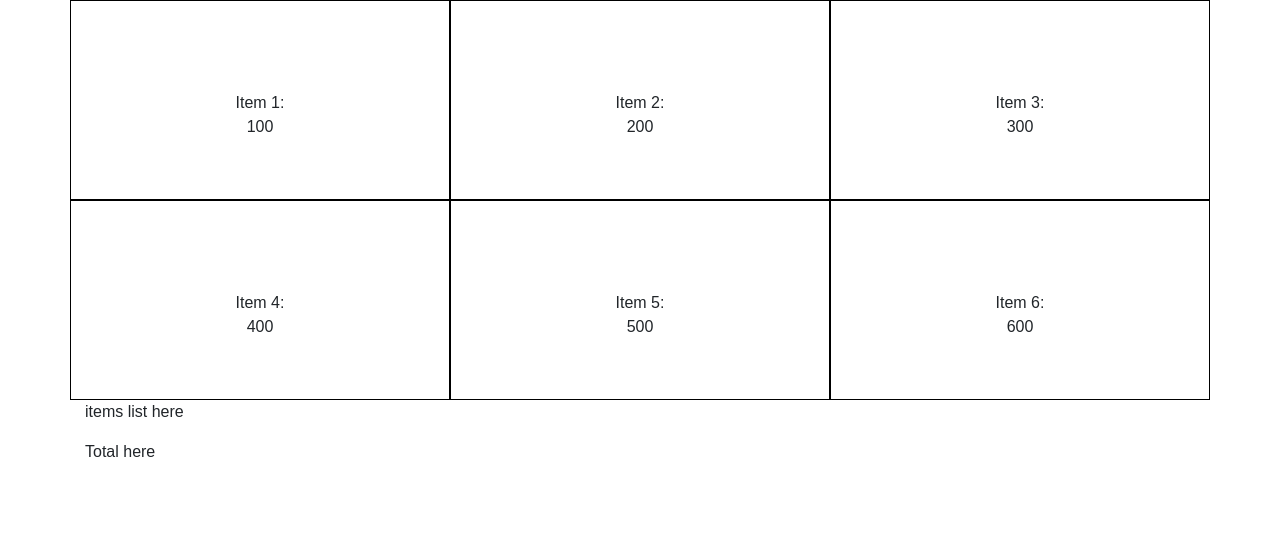
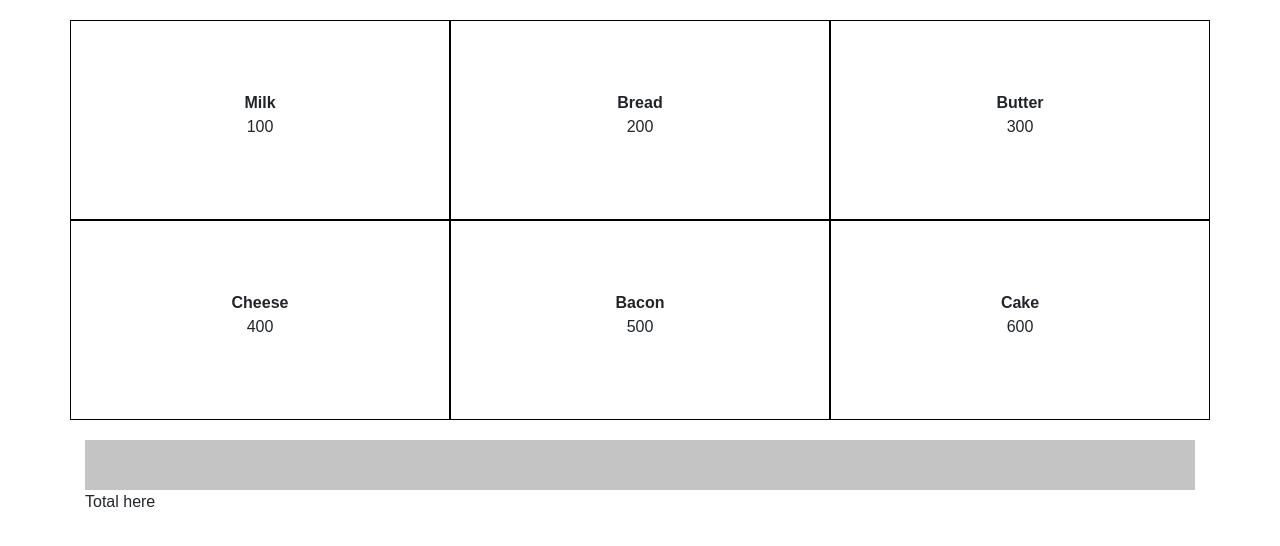
Before and after one commit to obikanubi/react_pos, a React (Create React App) app: page / in a window 1280 px wide. Shown: the top 546 px of the page. Built offline with nearby package versions, Linux system fonts and the light colour scheme.

Commit message:
onClick working with css change when hovered or active

```diff
--- a/src/App.css
+++ b/src/App.css
@@ -1,6 +1,7 @@
 body {
   box-sizing: border-box;
 }
+
 .App {
   text-align: center;
 }
@@ -8,6 +9,24 @@ body {
 .box {
   height: 200px;
   text-align: center;
-  padding-top: 90px;
+  padding-top: 70px;
   border: 1px solid black;;
 }
+
+.box:hover {
+  background-color: #C4C4C4;
+}
+
+.box:active {
+  background-color: green;
+}
+.app-items {
+  margin-top: 20px;
+}
+
+.app-list {
+  background-color: #C4C4C4;
+  width: 100%;
+  height: 50px;
+  margin-top: 20px;
+}
--- a/src/App.js
+++ b/src/App.js
@@ -17,33 +17,33 @@ class App extends Component {
     this.setState(
       {items: [
       {
-        id: "1111",
-        name: "Item 1",
+        id: "0001",
+        name: "Milk",
         price: 100
       },
       {
-        id: "2222",
-        name: "Item 2",
+        id: "0002",
+        name: "Bread",
         price: 200
       },
       {
-        id: "3333",
-        name: "Item 3",
+        id: "0003",
+        name: "Butter",
         price: 300
       },
       {
-        id: "4444",
-        name: "Item 4",
+        id: "0004",
+        name: "Cheese",
         price: 400
       },
       {
-        id: "5555",
-        name: "Item 5",
+        id: "0005",
+        name: "Bacon",
         price: 500
         },
       {
-        id: "6666",
-        name: "Item 6",
+        id: "0006",
+        name: "Cake",
         price: 600
       }
     ]});
--- a/src/components/item.js
+++ b/src/components/item.js
@@ -1,10 +1,15 @@
 import React, { Component } from 'react';
 
 class Item extends Component {
+
+  placeOrder() {
+    console.log("clicked");
+  };
+
   render() {
     return (
-        <div className="col-4 box">
-          {this.props.item.name}: <br />
+        <div className="col-4 box" onClick={this.placeOrder}>
+          <strong>{this.props.item.name}</strong> <br />
           {this.props.item.price}
         </div>
     );
--- a/src/components/items.js
+++ b/src/components/items.js
@@ -1,12 +1,13 @@
 import React, { Component } from 'react';
 import Item from './item';
+
 class Items extends Component {
   render() {
     let items;
     if(this.props.items) {
       items = this.props.items.map(item => {
         return (
-          <Item item={item}/>
+          <Item key={item.id} item={item}/>
         );
       });
     }
--- a/src/components/list.js
+++ b/src/components/list.js
@@ -1,10 +1,18 @@
 import React, { Component } from 'react';
 
 class List extends Component {
+  constructor() {
+    super();
+    this.state = {
+      list: []
+    }
+  }
+
   render() {
     return (
       <div className="app-list">
-        <p> items list here </p>
+        <div className="row">
+        </div>
       </div>
     );
   }
```
